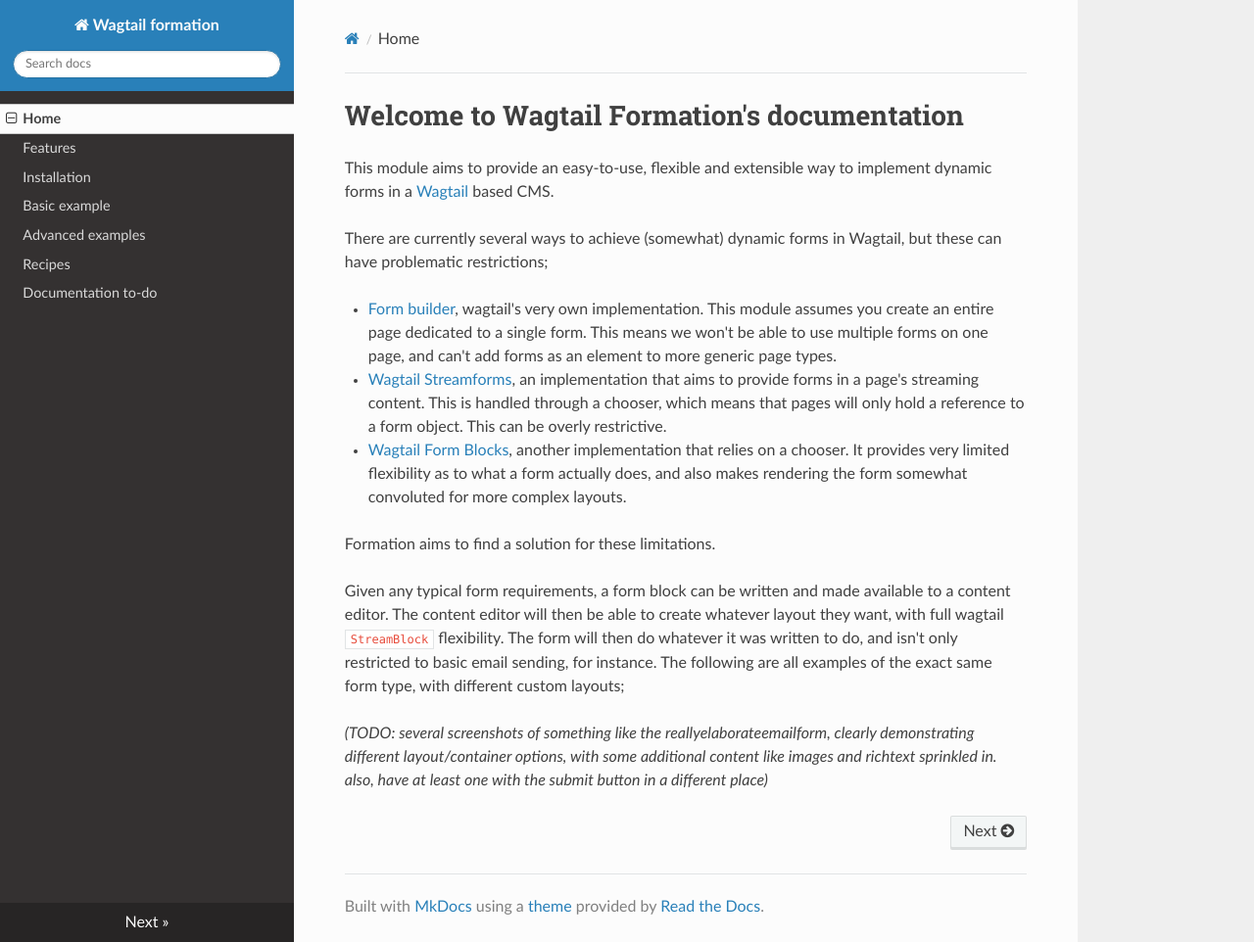
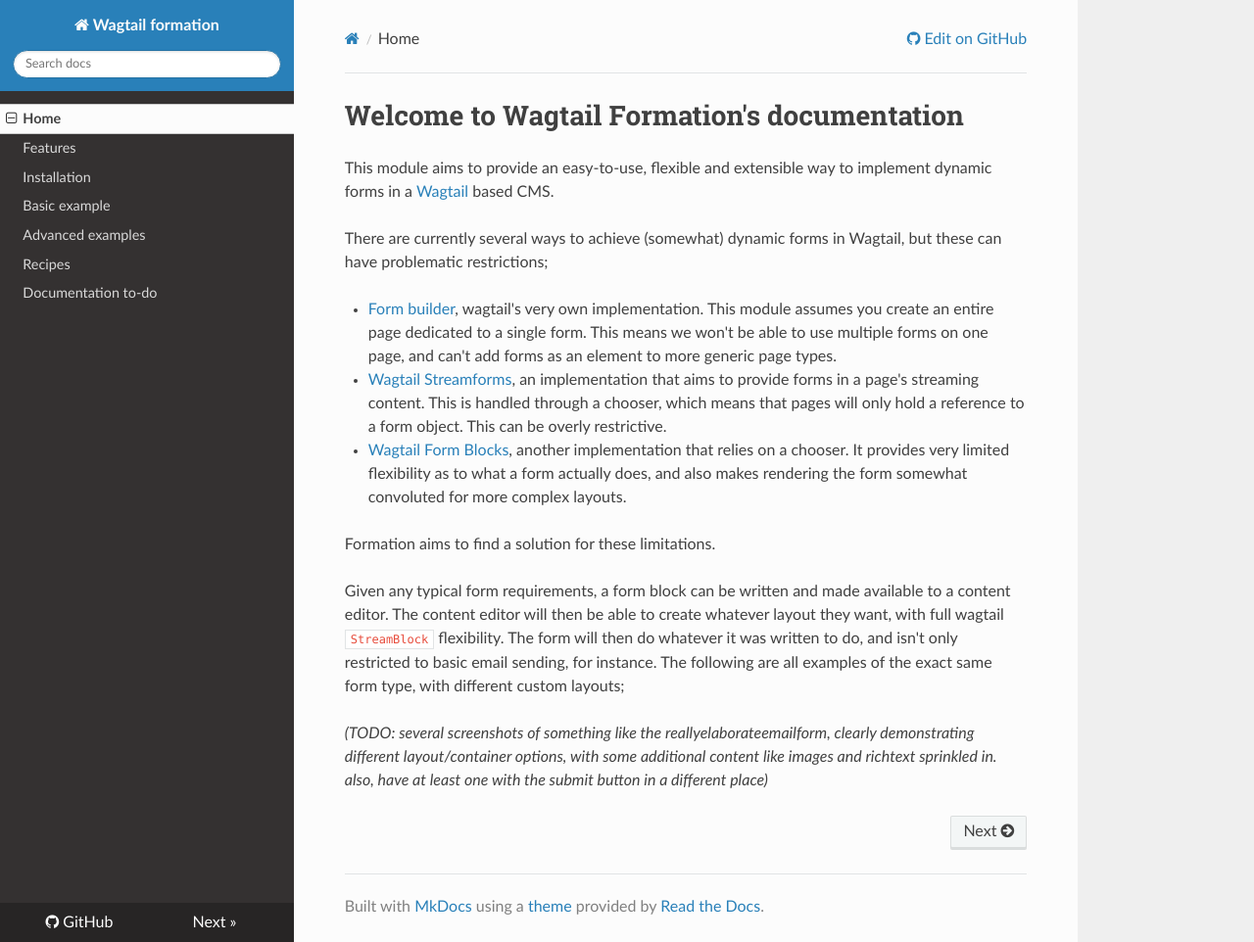
Before and after one commit to mwesterhof/wagtail_formation, an MkDocs documentation site: the page built from docs/docs/index.md, in a window 1280 px wide and 962 px high. Shown: the whole window at 98% size. Built offline with MkDocs 1.6.1, drawn with Linux system fonts in a browser that asks for light colours; nearby versions of some CDN libraries; some of the changed lines change nothing that is shown.

Commit message:
add repo and author

```diff
--- a/docs/mkdocs.yml
+++ b/docs/mkdocs.yml
@@ -1,4 +1,7 @@
 site_name: Wagtail formation
+repo_url: https://github.com/mwesterhof/wagtail_formation
+site_author: Marco Westerhof
+
 theme:
     name: readthedocs
 
```
